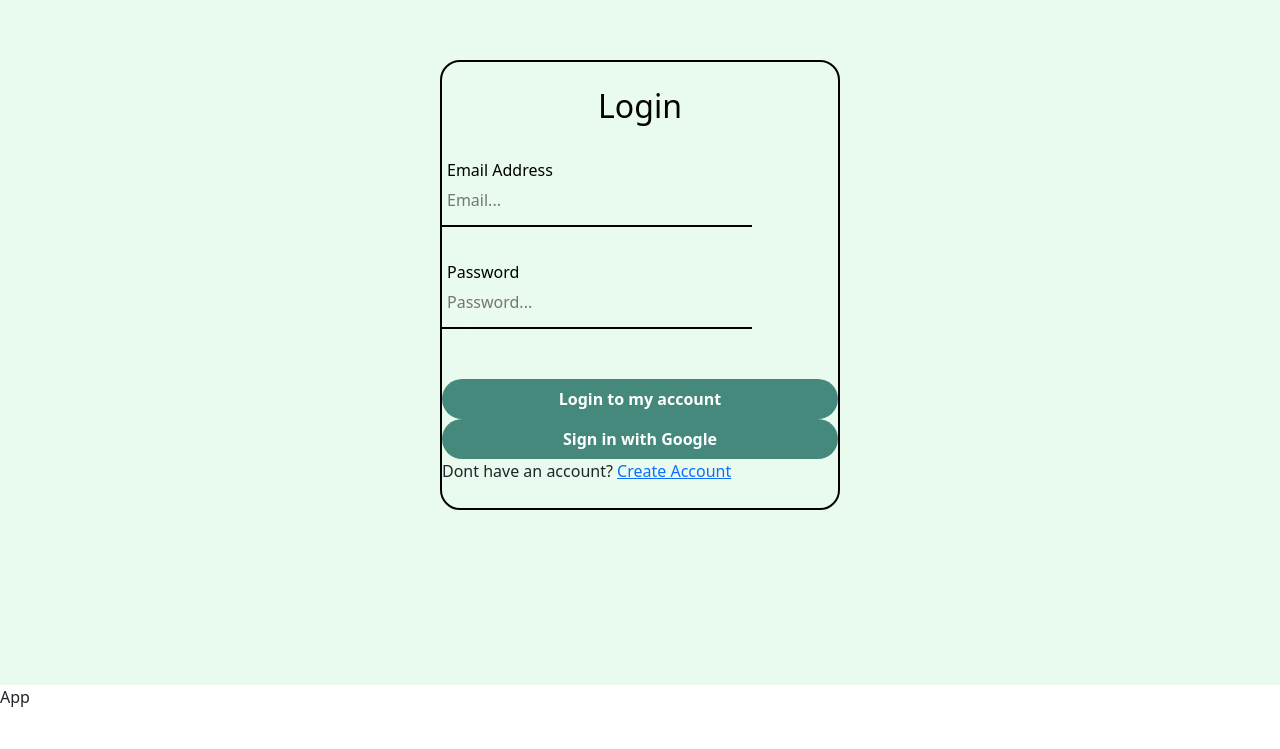
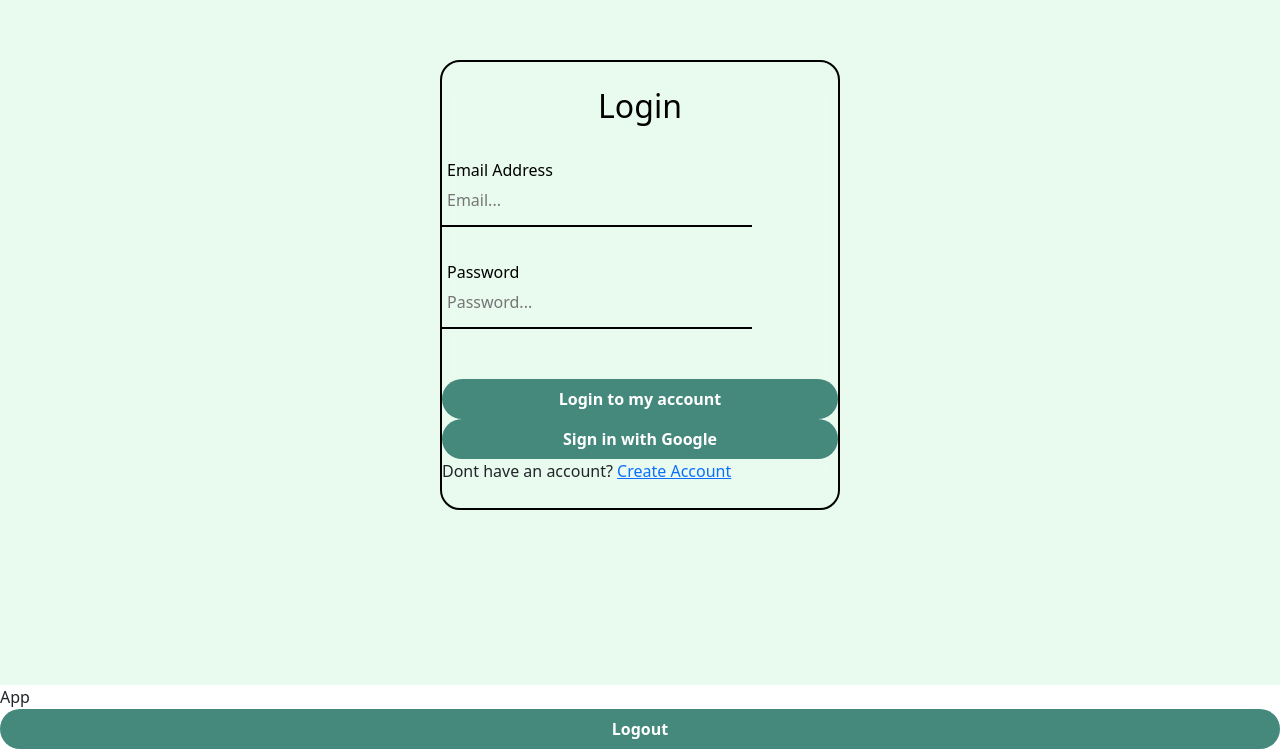
Before and after one commit to LanceBalstad/Fora, a React (Vite) app: page / in a window 1280 px wide. Shown: the part 115-864 px from the top of the page. Before the commit the page ends 824 px from the top, so only its background shows below. Built offline with nearby package versions, Linux system fonts and the light colour scheme.

Commit message:
Starting work on Header by adding logout feature to App.tsx

```diff
--- a/src/App.tsx
+++ b/src/App.tsx
@@ -1,9 +1,20 @@
 import "./App.css";
 
 function App() {
+
+  const logout = async () => {
+    try {
+      await signOut(auth);
+      navigate("/");
+    } catch (err) {
+      console.error(err);
+    }
+  };
+
   return (
     <>
       <div>App</div>
+      <button onClick={logout}>Logout</button>
     </>
   );
 }
--- a/src/components/Product_List/Product_List.tsx
+++ b/src/components/Product_List/Product_List.tsx
@@ -25,15 +25,6 @@ function Product_List() {
   console.log(auth.currentUser?.uid);
 
   const navigate = useNavigate();
-
-  const logout = async () => {
-    try {
-      await signOut(auth);
-      navigate("/");
-    } catch (err) {
-      console.error(err);
-    }
-  };
 
   const [productList, setProductList] = useState<Product[]>([]);
 
@@ -114,7 +105,6 @@ function Product_List() {
   return (
     <>
       <div>Product_List</div>
-      <button onClick={logout}>Logout</button>
       <div>
         <input
           type="text"
```
